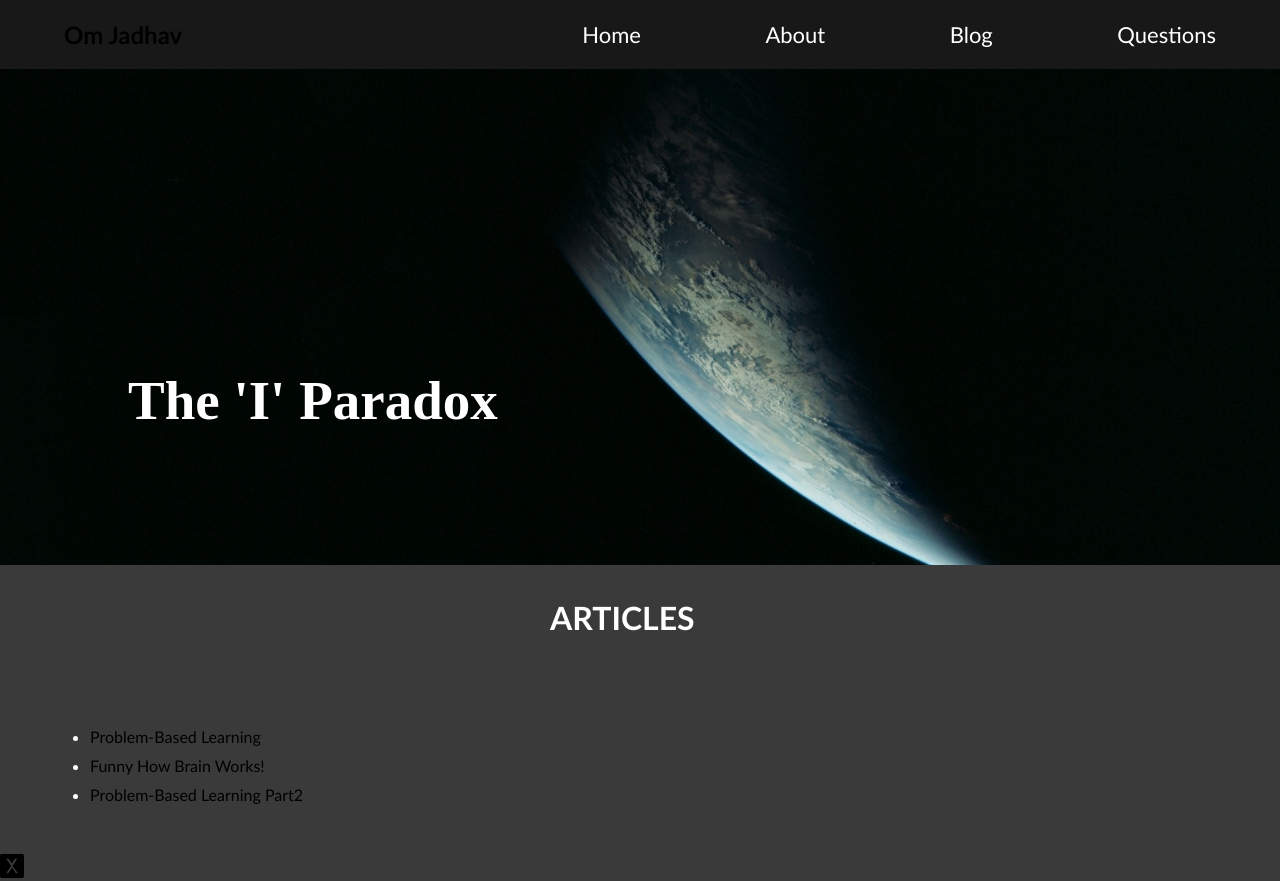
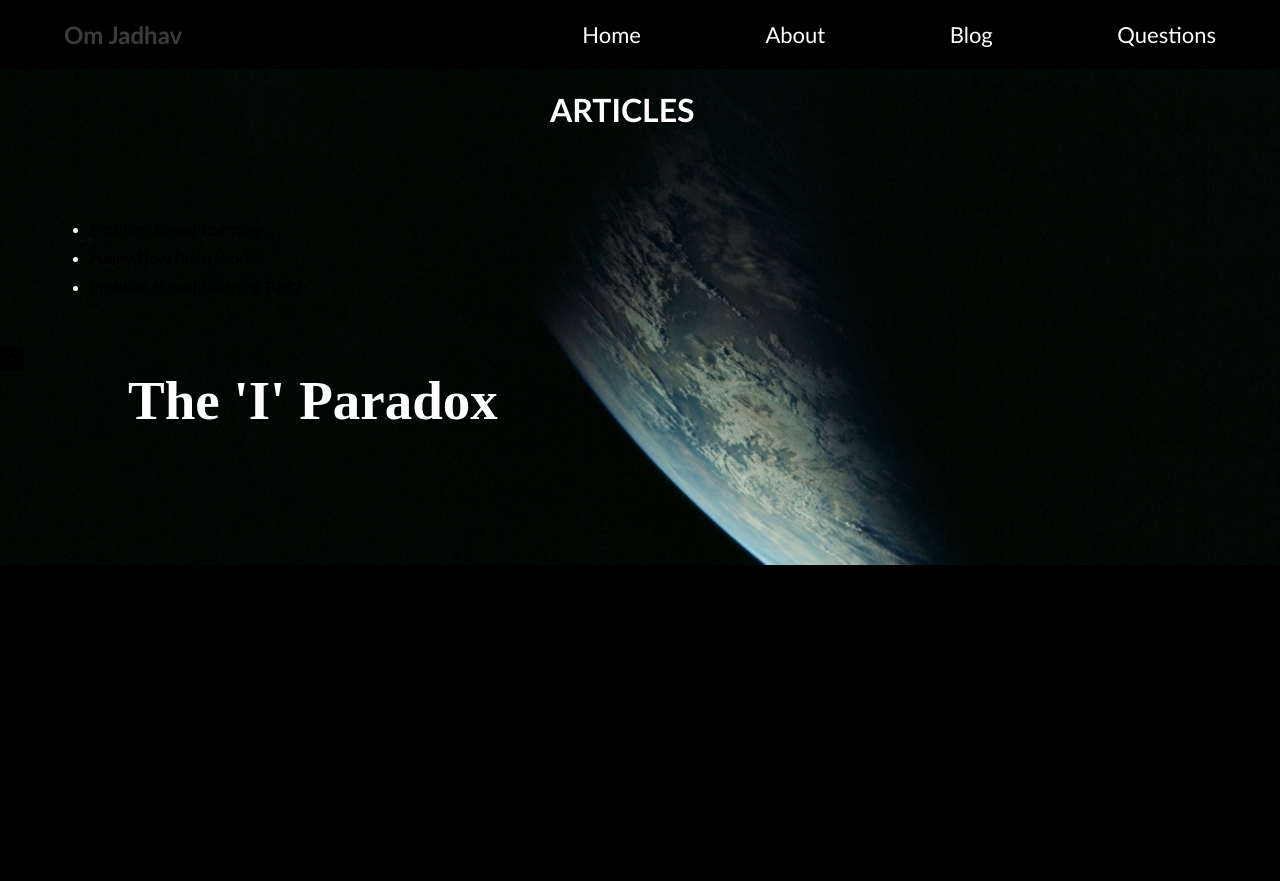
Before and after one commit to OmJadhav1905/myflaskblog, a Flask app: page /blog in a window 1280 px wide. After the commit the page ends 565 px from the top, so only its background shows below. Run offline with Flask 3, Linux system fonts and the light colour scheme.

Commit message:
graphic changes

```diff
--- a/templates/base.html
+++ b/templates/base.html
@@ -14,7 +14,7 @@
     }
 
         body {
-        background-color: #3a3a3a; /* light grey */
+        background-color: #000000; /* light grey */
         color: #ffffff; /* near black text */
         font-family: Calibri, sans-serif;
         padding: 0px 0px;
@@ -83,9 +83,9 @@
     .container {
         max-width: 5000px;
         margin-top: 598px;
-        background-color: #383838; /* white content container */
+        background-color: #000000; /* white content container */
         box-shadow: 0 0 10px rgba(0,0,0,0.1);
-        position: relative;
+        position: fixed;
         z-index: 0;
 
     }
@@ -111,11 +111,11 @@
   cursor: pointer;
   margin-top: 25px; /* space above each section */
   margin-bottom: 40px; /* small gap below heading */
-  color: #000000;
+  color: #808080;
 }
 
 .questions-page h2:hover {
-  color: #494949;
+  color: #ffffff;
 }
 
 .questions-page ul {
@@ -139,14 +139,14 @@
     display: flex;
     justify-content: space-between;
     align-items: center;
-    background-color: #181818; /* slightly darker than body background */
+    background-color: #000000; /* slightly darker than body background */
     padding: 20px 5%;
 
 }
 
 .navbar-brand {
     font-size: 24px;
-    color: #000000; /* distinct light blue for your name */
+    color: #3b3b3b; /* distinct light blue for your name */
     font-weight: bold;
     font-family: Calibri, sans-serif;
 }
@@ -167,13 +167,13 @@
 }
 
 .site-footer a i {
-    color: #ffffff;
+    color: #808080;
     font-size: 20px;
     transition: color 0.3s ease;
 }
 
 .site-footer a i:hover {
-    color: #22b9df;
+    color: #ffffff;
 }
 
 .my-articles h2 {
```
